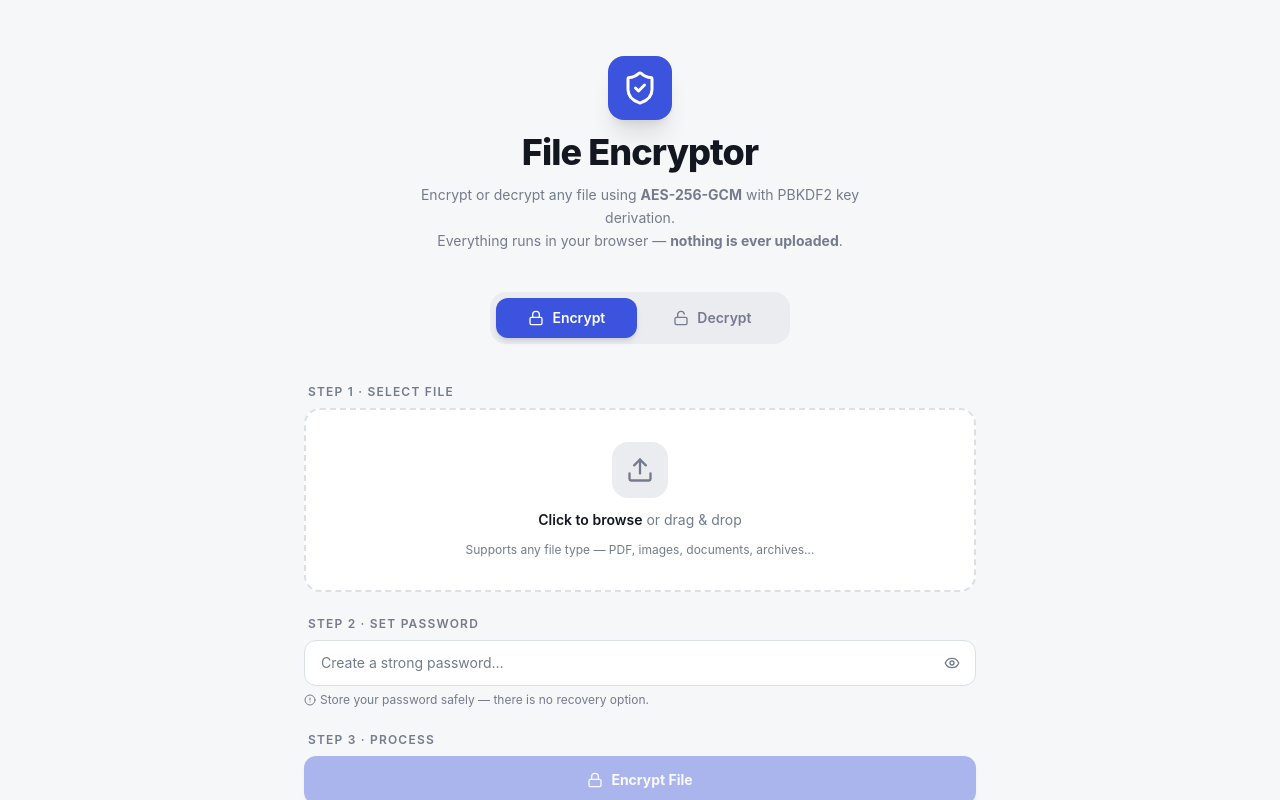
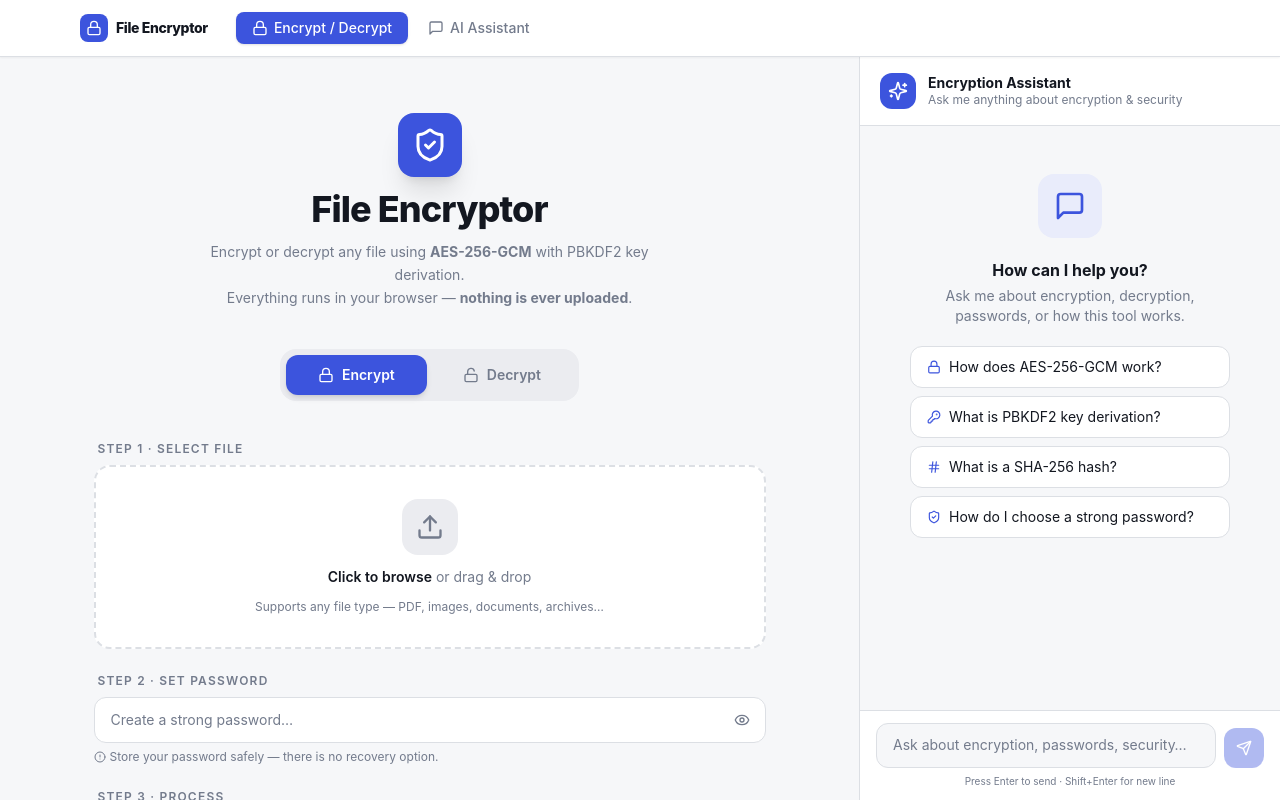
Before and after one commit to ARUNPRAKASH-42110105/encrypt-chatterbox, a React (Vite) app: page / in a window 1280 px wide. Shown: the top 800 px of the page. Built offline with nearby package versions, Linux system fonts and the light colour scheme.

Commit message:
Add chatbot to app
Co-authored-by: ARUNPRAKASH-42110105 <175409252+ARUNPRAKASH-42110105@users.noreply.github.com>

```diff
--- a/src/App.tsx
+++ b/src/App.tsx
@@ -1,5 +1,77 @@
+import { useState } from 'react'
+import { Lock, MessageSquare } from 'lucide-react'
 import FileCrypto from './components/FileCrypto'
+import ChatBot from './components/ChatBot'
+
+type Tab = 'encrypt' | 'chat'
 
 export default function App() {
-  return <FileCrypto />
+  const [tab, setTab] = useState<Tab>('encrypt')
+
+  return (
+    <div className="min-h-screen bg-background flex flex-col">
+
+      {/* ── Top nav tabs ── */}
+      <nav className="sticky top-0 z-10 bg-card border-b border-border shadow-sm">
+        <div className="max-w-6xl mx-auto px-4 flex items-center gap-1 h-14">
+          <div className="flex items-center gap-2 mr-6">
+            <div className="w-7 h-7 rounded-lg bg-primary flex items-center justify-center">
+              <Lock className="w-4 h-4 text-primary-foreground" />
+            </div>
+            <span className="font-extrabold text-foreground text-sm tracking-tight">File Encryptor</span>
+          </div>
+
+          {[
+            { id: 'encrypt' as Tab, label: 'Encrypt / Decrypt', icon: <Lock className="w-4 h-4" /> },
+            { id: 'chat' as Tab, label: 'AI Assistant', icon: <MessageSquare className="w-4 h-4" /> },
+          ].map((t) => (
+            <button
+              key={t.id}
+              onClick={() => setTab(t.id)}
+              className={`flex items-center gap-1.5 px-4 py-1.5 rounded-lg text-sm font-medium transition-all ${
+                tab === t.id
+                  ? 'bg-primary text-primary-foreground shadow'
+                  : 'text-muted-foreground hover:text-foreground hover:bg-secondary'
+              }`}
+            >
+              {t.icon}
+              {t.label}
+            </button>
+          ))}
+        </div>
+      </nav>
+
+      {/* ── Content ── */}
+      <div className="flex-1 flex overflow-hidden">
+
+        {/* Desktop: side by side */}
+        <div className="hidden lg:flex w-full">
+          {/* Left — File tool */}
+          <div className="flex-1 overflow-y-auto">
+            <FileCrypto />
+          </div>
+          {/* Divider */}
+          <div className="w-px bg-border shrink-0" />
+          {/* Right — Chatbot */}
+          <div className="w-[420px] shrink-0 flex flex-col" style={{ height: 'calc(100vh - 56px)' }}>
+            <ChatBot />
+          </div>
+        </div>
+
+        {/* Mobile: tab switch */}
+        <div className="lg:hidden w-full flex flex-col flex-1 overflow-hidden">
+          {tab === 'encrypt' ? (
+            <div className="flex-1 overflow-y-auto">
+              <FileCrypto />
+            </div>
+          ) : (
+            <div className="flex-1 overflow-hidden flex flex-col">
+              <ChatBot />
+            </div>
+          )}
+        </div>
+
+      </div>
+    </div>
+  )
 }
```
